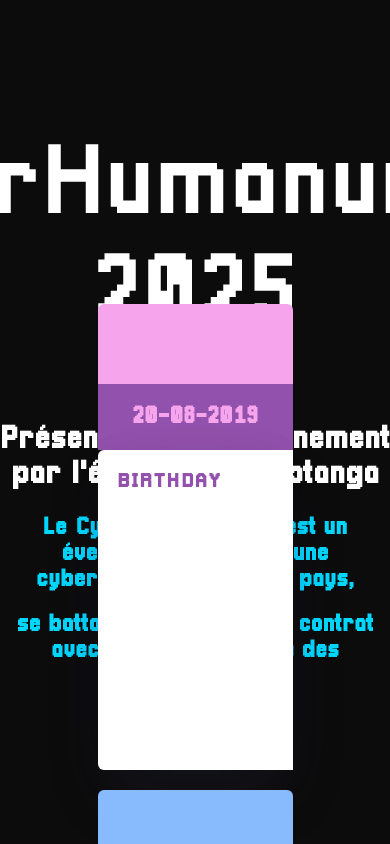
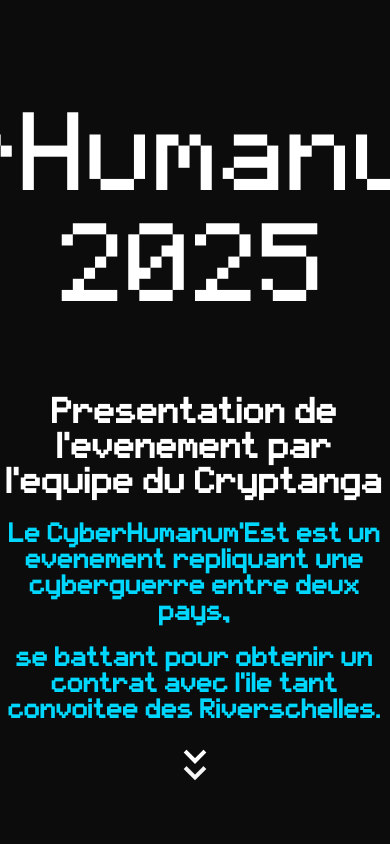
Before and after one commit to matth200/CHE-SITEWEB, a React (Create React App) app: page / in a window 390 px wide. Built offline with nearby package versions, Linux system fonts and the light colour scheme.

Commit message:
big cook frise chrono ezclap

```diff
--- a/src/Component/TimeLine.js
+++ b/src/Component/TimeLine.js
@@ -1,88 +1,82 @@
 import "../css/Timeline.scss";
+import { motion } from "framer-motion";
 
 const Timeline = () => {
     return (
-        <div>
         <div className="timeline">
-                <div className="timeline__event  animated fadeInUp delay-3s timeline__event--type1">
-                    <div className="timeline__event__icon ">
-                        <i className="lni-cake"></i>
+            <section id="timeline">
+                <div className="demo-card-wrapper">
+                    <motion.div className="demo-card demo-card--step1" initial={{ opacity: 0, scale: 0.5 }} whileInView={{ opacity: 1, scale: 1 }} transition={{ duration: 0.4 }}>
+                        <div className="head">
+                            <div className="number-box">
+                                <span>01</span>
+                            </div>
+                            <h2><span className="small">01/01/01</span> Le Kick'OFF</h2>
+                        </div>
+                        <div className="body">
+                            <p>Lorem ipsum dolor sit amet, consectetur adipisicing elit. Soluta reiciendis deserunt
+                                doloribus consequatur, laudantium odio dolorum laboriosam.</p>
+                            <img src="http://placehold.it/1000x500" alt="Graphic"/>
+                        </div>
+                    </motion.div>
 
+                    <motion.div className="demo-card demo-card--step2" initial={{ opacity: 0, scale: 0 }} whileInView={{ opacity: 1, scale: 1 }} transition={{ duration: 0.4 }}>
+                        <div className="head">
+                            <div className="number-box">
+                                <span>02</span>
                             </div>
-                    <div className="timeline__event__date">
-                        20-08-2019
+                            <h2><span className="small">01/01/01</span> La preparation</h2>
                         </div>
-                    <div className="timeline__event__content ">
-                        <div className="timeline__event__title">
-                            Birthday
+                        <div className="body">
+                            <p>Lorem ipsum dolor sit amet, consectetur adipisicing elit. Soluta reiciendis deserunt
+                                doloribus consequatur, laudantium odio dolorum laboriosam.</p>
+                            <img src="http://placehold.it/1000x500" alt="Graphic"/>
                         </div>
-                        <div className="timeline__event__description">
-                            <p>Lorem, ipsum dolor sit amet consectetur adipisicing elit. Vel, nam! Nam eveniet ut
-                                aliquam ab asperiores, accusamus iure veniam corporis incidunt reprehenderit accusantium
-                                id aut architecto harum quidem dolorem in!</p>
+                    </motion.div>
+
+                    <motion.div className="demo-card demo-card--step3" initial={{ opacity: 0, scale: 0 }} whileInView={{ opacity: 1, scale: 1 }} transition={{ duration: 0.4 }}>
+                        <div className="head">
+                            <div className="number-box">
+                                <span>03</span>
                             </div>
+                            <h2><span className="small">01/01/01</span> LE CHE</h2>
                         </div>
+                        <div className="body">
+                            <p>Lorem ipsum dolor sit amet, consectetur adipisicing elit. Soluta reiciendis deserunt
+                                doloribus consequatur, laudantium odio dolorum laboriosam.</p>
+                            <img src="http://placehold.it/1000x500" alt="Graphic"/>
                         </div>
-                <div className="timeline__event animated fadeInUp delay-2s timeline__event--type2">
-                    <div className="timeline__event__icon">
-                        <i className="lni-burger"></i>
+                    </motion.div>
 
+                    <motion.div className="demo-card demo-card--step4" initial={{ opacity: 0, scale: 0 }} whileInView={{ opacity: 1, scale: 1 }} transition={{ duration: 0.4 }}>
+                        <div className="head">
+                            <div className="number-box">
+                                <span>04</span>
                             </div>
-                    <div className="timeline__event__date">
-                        20-08-2019
+                            <h2><span className="small">01/01/01</span> Retex</h2>
                         </div>
-                    <div className="timeline__event__content">
-                        <div className="timeline__event__title">
-                            Lunch
+                        <div className="body">
+                            <p>Lorem ipsum dolor sit amet, consectetur adipisicing elit. Soluta reiciendis deserunt
+                                doloribus consequatur, laudantium odio dolorum laboriosam.</p>
+                            <img src="http://placehold.it/1000x500" alt="Graphic"/>
                         </div>
-                        <div className="timeline__event__description">
-                            <p>Lorem, ipsum dolor sit amet consectetur adipisicing elit. Vel, nam! Nam eveniet ut
-                                aliquam ab asperiores, accusamus iure veniam corporis incidunt reprehenderit accusantium
-                                id aut architecto harum quidem dolorem in!</p>
+                    </motion.div>
+
+                    <motion.div className="demo-card demo-card--step5" initial={{ opacity: 0, scale: 0 }} whileInView={{ opacity: 1, scale: 1 }} transition={{ duration: 0.4 }}>
+                        <div className="head">
+                            <div className="number-box">
+                                <span>05</span>
                             </div>
+                            <h2><span className="small">01/01/01</span> Remise des prix</h2>
                         </div>
+                        <div className="body">
+                            <p>Lorem ipsum dolor sit amet, consectetur adipisicing elit. Soluta reiciendis deserunt
+                                doloribus consequatur, laudantium odio dolorum laboriosam.</p>
+                            <img src="http://placehold.it/1000x500" alt="Graphic"/>
                         </div>
-                <div className="timeline__event animated fadeInUp delay-1s timeline__event--type3">
-                    <div className="timeline__event__icon">
-                        <i className="lni-slim"></i>
-
+                    </motion.div>
                 </div>
-                    <div className="timeline__event__date">
-                        20-08-2019
-                    </div>
-                    <div className="timeline__event__content">
-                        <div className="timeline__event__title">
-                            Exercise
-                        </div>
-                        <div className="timeline__event__description">
-                            <p>Lorem, ipsum dolor sit amet consectetur adipisicing elit. Vel, nam! Nam eveniet ut
-                                aliquam ab asperiores, accusamus iure veniam corporis incidunt reprehenderit accusantium
-                                id aut architecto harum quidem dolorem in!</p>
-                        </div>
-
-                    </div>
-                </div>
-                <div className="timeline__event animated fadeInUp timeline__event--type1">
-                    <div className="timeline__event__icon">
-                        <i className="lni-cake"></i>
-
-                    </div>
-                    <div className="timeline__event__date">
-                        20-08-2019
-                    </div>
-                    <div className="timeline__event__content">
-                        <div className="timeline__event__title">
-                            Birthday
-                        </div>
-                        <div className="timeline__event__description">
-                            <p>Lorem, ipsum dolor sit amet consectetur adipisicing elit. Vel, nam! Nam eveniet ut
-                                aliquam ab asperiores, accusamus iure veniam corporis incidunt reprehenderit accusantium
-                                id aut architecto harum quidem dolorem in!</p>
-                        </div>
-                    </div>
-                </div>
-
-            </div>
+            </section>
         </div>
     );
 };
--- a/src/Page/App.js
+++ b/src/Page/App.js
@@ -27,13 +27,20 @@ function AppPage() {
                     />
                 )}
                 <div className="delay-home" style={{opacity: open ? 1 : 0}}>
-                    <h1>Présentation de l'évenement par l'équipe du Cryptanga</h1>
-                    <h2>Le CyberHumanum'Est est un évenement répliquant une cyberguerre entre deux pays, </h2>
-                    <h2>se battant pour obtenir un contrat avec l'ile tant convoitée des Riverschelles.</h2>
+                    <h1>Presentation de l'evenement par l'equipe du Cryptanga</h1>
+                    <h2>Le CyberHumanum'Est est un evenement repliquant une cyberguerre entre deux pays, </h2>
+                    <h2>se battant pour obtenir un contrat avec l'ile tant convoitee des Riverschelles.</h2>
                 </div>
+
+            </div>
+            <div className="fleche" style={{opacity: open ? 1 : 0}}>
+                <a href="#frise">
+                    <div className="scroll-down-dude"></div>
+                </a>
             </div>
             <div
-                className="AppPage2 Page"
+                id="frise"
+                className="frise"
                 style={{opacity: open ? 1 : 0, display: open ? "flex" : "none"}}
             >
                 <Timeline/>
--- a/src/css/App.scss
+++ b/src/css/App.scss
@@ -1,46 +1,99 @@
 .AppPage1 {
   text-align: center;
-  .delay-home{
+
+  .delay-home {
     margin-top: 50px;
     transition: opacity 0.5s;
+
     h2 {
       color: #00d7ff;
     }
   }
 }
 
-.AppPage2 {
+//Fleche animée scroll
+.fleche {
   display: flex;
-  flex-direction: row;
+  justify-content: center;
+  margin-top: -100px; //Pour qu'il apparraisse en dessous du titre
 
-  .block-left{
-    background: url("../image/geoide-nous.jpg");
-    background-position: center;
-    background-repeat: no-repeat;
-    background-size: cover;
-    display: flex;
-    flex-direction: column;
+  $strokeWidth: 4px;
+  $strokeColor: white;
+  $timing: 2.6s;
+  $easing: cubic-bezier(0.77, 0, 0.175, 1);
+
+  html, body {
     width: 100%;
     height: 100%;
-    filter: blur(3px);
-    img{
-      max-width: 100%;
+    margin: 0;
+    padding: 0;
+  }
+
+  body {
+    background: #1a1a1a;
+    display: flex;
+    justify-content: center;
+    align-items: center;
+  }
+
+  * {
+    box-sizing: border-box;
+  }
+
+  .scroll-down-dude:before,
+  .scroll-down-dude:after {
+    content: '';
+    display: block;
+    width: 12px;
+    height: 12px;
+    transform: rotate(45deg);
+    border-bottom: $strokeWidth solid $strokeColor;
+    border-right: $strokeWidth solid $strokeColor;
+  }
+
+  .scroll-down-dude:before {
+    animation: down-arrow-before $timing $easing infinite;
+  }
+
+  .scroll-down-dude:after {
+    animation: down-arrow-after $timing $easing infinite;
+  }
+
+  @keyframes down-arrow-before {
+    50% {
+      transform: rotate(45deg) translate(70%, 70%);
+    }
+    100% {
+      transform: rotate(45deg) translate(70%, 70%);
     }
   }
 
-  .block-right{
-    flex-direction: column;
-    align-items: center;
-    display: flex;
-    width: 100%;
+  @keyframes down-arrow-after {
+    50% {
+      transform: rotate(45deg) translate(110%, 110%);
+      opacity: 0;
+    }
+    51% {
+      transform: rotate(45deg) translate(-130%, -130%);
+    }
+    100% {
+      transform: rotate(45deg) translate(-70%, -70%);
+      opacity: 1;
+    }
   }
+}
+
+.frise {
+  display: flex;
+  align-items: center;
+  justify-content: center;
 }
 
 .AppPage3 {
   display: flex;
   flex-direction: row;
-  width: calc(100vw - 2*100px);
-  height: calc(100vh - 2*100px);
+  width: calc(100vw - 2 * 100px);
+  height: calc(100vh - 2 * 100px);
   padding: 100px;
   background-color: #0c2064;
 }
--- a/src/css/Timeline.scss
+++ b/src/css/Timeline.scss
@@ -1,301 +1,252 @@
-$content-width: calc(40vw - 84px);
-$margin: 20px;
-$spacing: 20px;
-$bdrs: 6px;
-$circle-size: 40px;
-$icon-size: 32px;
-$bdrs-icon: 100%;
+.timeline {
+  @mixin mq-xs {
+    @media (min-width: 320px) {
+      @content;
+    }
+  }
 
-$color1: #9251ac;
-$color2: #f6a4ec;
+  @mixin mq-sm {
+    @media (min-width: 480px) {
+      @content;
+    }
+  }
 
-$color3: #87bbfe;
-$color4: #555ac0;
+  @mixin mq-md {
+    @media (min-width: 720px) {
+      @content;
+    }
+  }
 
-$color5: #24b47e;
-$color6: #aff1b6;
+  @mixin mq-lg {
+    @media (min-width: 1000px) {
+      @content;
+    }
+  }
 
-.timeline{
+  $background: rgb(12, 12, 12);
+  $items: 5;
+  $rows: ceil($items/2);
+
+  /* Card sizing */
+
+  $card-height: 400px;
+  $card-width: 450px;
+  $inner-margin: 15px;
+  $number-size: 35px;
+  $stagger: 180px;
+  $outer-margin: 90px;
+  $marker-size: 9px;
+
+  /* Colors */
+
+  $steps: #46b8e9;
+  $colors: #46b8e9,
+  #3ee9d1,
+  #ce43eb,
+  #4d92eb;
+  $timeline: #707070;
+
+  /* Calculations */
+
+  $container-height: $rows * ($card-height + $outer-margin) + $stagger;
+  $container-width: $card-width*2 + $outer-margin*3;
+  $head-height: $number-size + 50;
+  $body-height: $card-height - $head-height;
+  $marker-dist: $card-width + $outer-margin/2 - $marker-size/2;
+
+  /* Placeholders */
+
+  @include mq-lg {
+    %arrow {
+      position: absolute;
+      content: "";
+      width: 0;
+      height: 0;
+      border-top: 15px solid transparent;
+      border-bottom: 15px solid transparent;
+    }
+    %marker {
+      position: absolute;
+      content: "";
+      width: $marker-size;
+      height: $marker-size;
+      background-color: $timeline;
+      border-radius: $marker-size;
+    }
+  }
+
+
+  /* Some Cool Stuff */
+
+  $counter: $items - $rows + 2;
+  @for $i from 1 through $rows {
+    .demo-card:nth-child(#{$i*2-1})   { order: $i }
+    .demo-card:nth-child(#{$i*2})     { order: $counter }
+    $counter: $counter + 1;
+  }
+
+  /* Border Box */
+
   * {
     box-sizing: border-box;
   }
-  html {
-    font-size: 14px;
+
+  /* Fonts */
+
+  body {
+    font-family: Roboto;
   }
 
-  h2 {
-    margin: 5%;
+  #timeline {
+    padding: 100px 0;
+    background: $background;
+    h1 {
       text-align: center;
-    font-size: 2rem;
-    font-weight: 100;
+      font-size: 3rem;
+      font-weight: 200;
+      margin-bottom: 20px;
     }
-  .timeline {
+    p.leader {
+      text-align: center;
+      max-width: 90%;
+      margin: auto;
+      margin-bottom: 45px;
+    }
+    .demo-card-wrapper {
+      position: relative;
+      margin: auto;
+      @include mq-lg {
         display: flex;
-    flex-direction: column;
-    margin: $margin auto;
-    position: relative;
-
-    &__event {
-      margin-bottom: $spacing;
-      position: relative;
-      display: flex;
-      margin: $spacing 0;
-      border-radius: $bdrs;
-      align-self: center;
-      width: 50vw;
-
-      &:nth-child(2n + 1) {
-        flex-direction: row-reverse;
-        .timeline__event__date {
-          border-radius: 0 $bdrs $bdrs 0;
+        flex-flow: column wrap;
+        width: $container-width;
+        height: $container-height;
+        margin: 0 auto;
       }
-        .timeline__event__content {
-          border-radius: $bdrs 0 0 $bdrs;
-        }
-
-        .timeline__event__icon {
-          &:before {
+      &::after {
+        z-index: 1;
         content: "";
-            width: 2px;
-            height: 100%;
-            background: $color2;
         position: absolute;
-            top: 0%;
+        top: 0;
+        bottom: 0;
         left: 50%;
-            right: auto;
-            z-index: -1;
-            transform: translateX(-50%);
-            animation: fillTop 2s forwards 4s ease-in-out;
-          }
-          &:after {
-            content: "";
-            width: 100%;
-            height: 2px;
-            background: $color2;
-            position: absolute;
-            right: 0;
-            z-index: -1;
-            top: 50%;
-            left: auto;
-            transform: translateY(-50%);
-            animation: fillLeft 2s forwards 4s ease-in-out;
+        @include mq-lg {
+          border-left: 1px solid $timeline;
         }
       }
     }
+    .demo-card {
+      position: relative;
+      display: block;
+      margin: 10px auto 80px;
+      max-width: 94%;
+      z-index: 2;
+      @include mq-sm {
+        max-width: 60%;
 
-      &__title {
-        font-size: 1.2rem;
-        line-height: 1.4;
-        text-transform: uppercase;
-
-        font-weight: 600;
-        color: $color1;
-        letter-spacing: 1.5px;
       }
-      &__content {
-        padding: $spacing;
-        box-shadow: 0 30px 60px -12px rgba(50, 50, 93, 0.25),
-        0 18px 36px -18px rgba(0, 0, 0, 0.3),
-        0 -12px 36px -8px rgba(0, 0, 0, 0.025);
-        background: #fff;
-        width: $content-width;
-        border-radius: 0 $bdrs $bdrs 0;
+      @include mq-md {
+        max-width: 40%;
       }
-      &__date {
-        color: $color2;
-        font-size: 1.5rem;
-        font-weight: 600;
-        background: $color1;
+      @include mq-lg {
+        max-width: $card-width;
+        height: $card-height;
+        margin: $outer-margin;
+        margin-top: $outer-margin/2;
+        margin-bottom: $outer-margin/2;
+        &:nth-child(odd) {
+          margin-right: $outer-margin/2;
+          .head::after {
+            @extend %arrow;
+            border-left-width: 15px;
+            border-left-style: solid;
+            left: 100%;
+          }
+          .head::before {
+            @extend %marker;
+            left: $marker-dist + 1;
+          }
+        }
+        &:nth-child(even) {
+          margin-left: $outer-margin/2;
+          .head::after {
+            @extend %arrow;
+            border-right-width: 15px;
+            border-right-style: solid;
+            right: 100%;
+          }
+          .head::before {
+            @extend %marker;
+            right: $marker-dist - 1;
+          }
+        }
+        &:nth-child(2) {
+          margin-top: $stagger;
+        }
+      }
+      .head {
+        position: relative;
         display: flex;
         align-items: center;
-        justify-content: center;
-        white-space: nowrap;
-        padding: 0 $spacing;
-        border-radius: $bdrs 0 0 $bdrs;
+        color: #ffffff;
+        font-weight: 400;
+        .number-box {
+          display: inline;
+          float: left;
+          margin: $inner-margin;
+          padding: 10px;
+          font-size: $number-size;
+          line-height: $number-size;
+          font-weight: 600;
+          background: rgba(0, 0, 0, 0.17);
         }
-      &__icon {
-        display: flex;
-        align-items: center;
-        justify-content: center;
-        color: $color1;
-        padding: $spacing;
-        align-self: center;
-        margin: 0 $spacing;
-        background: $color2;
-        border-radius: $bdrs-icon;
-        width: $circle-size;
-        box-shadow: 0 30px 60px -12px rgba(50, 50, 93, 0.25),
-        0 18px 36px -18px rgba(0, 0, 0, 0.3),
-        0 -12px 36px -8px rgba(0, 0, 0, 0.025);
-        padding: 40px;
-        height: $circle-size;
-        position: relative;
-
-        i {
-          font-size: $icon-size;
+        h2 {
+          text-transform: uppercase;
+          font-size: 1.3rem;
+          font-weight: inherit;
+          letter-spacing: 2px;
+          margin: 0;
+          padding-bottom: 6px;
+          line-height: 1rem;
+          @include mq-sm {
+            font-size: 165%;
+            line-height: 1.2rem;
           }
-
-        &:before {
-          content: "";
-          width: 2px;
-          height: 100%;
-          background: $color2;
-          position: absolute;
-          top: 0%;
-          z-index: -1;
-          left: 50%;
-          transform: translateX(-50%);
-          animation: fillTop 2s forwards 4s ease-in-out;
-        }
-        &:after {
-          content: "";
-          width: 100%;
-          height: 2px;
-          background: $color2;
-          position: absolute;
-          left: 0%;
-          z-index: -1;
-          top: 50%;
-          transform: translateY(-50%);
-          animation: fillLeftOdd 2s forwards 4s ease-in-out;
-        }
-      }
-      &__description {
-        flex-basis: 60%;
-      }
-
-      &--type2 {
-        &:after {
-          background: $color4;
-        }
-        .timeline__event__date {
-          color: $color3;
-          background: $color4;
-        }
-
-        &:nth-child(2n + 1) {
-          .timeline__event__icon {
-            &:before,
-            &:after {
-              background: $color3;
+          span {
+            display: block;
+            font-size: 0.6rem;
+            margin: 0;
+            @include mq-sm {
+              font-size: 0.8rem;
             }
           }
         }
-
-        .timeline__event__icon {
-          background: $color3;
-          color: $color4;
-          &:before,
-          &:after {
-            background: $color3;
+      }
+      .body {
+        background: #000000;
+        border-top: 0;
+        padding: $inner-margin;
+        @include mq-lg {
+          height: $body-height;
+        }
+        p {
+          font-size: 14px;
+          line-height: 18px;
+          margin-bottom: $inner-margin;
+        }
+        img {
+          display: block;
+          width: 100%;
         }
       }
-        .timeline__event__title {
-          color: $color4;
-        }
-        .timeline__event__title {
-        }
-      }
-
-      &--type3 {
-        &:after {
-          background: $color5;
-        }
-        .timeline__event__date {
-          color: $color6;
-          background-color: $color5;
-        }
-
-        &:nth-child(2n + 1) {
-          .timeline__event__icon {
-            &:before,
-            &:after {
-              background: $color6;
-            }
-          }
-        }
-
-        .timeline__event__icon {
-          background: $color6;
-          color: $color5;
-          &:before,
-          &:after {
-            background: $color6;
-          }
-        }
-        .timeline__event__title {
-          color: $color5;
-        }
-        .timeline__event__title {
-        }
-      }
-      &:last-child {
-        .timeline__event__icon {
-          &:before {
-            content: none;
+      @for $i from 1 through $items {
+        &--step#{$i} {
+          $color: nth($colors, ((($i - 1) % 4) + 1));
+          background-color: $color;
+          .head::after {
+            border-color: $color;
           }
         }
       }
     }
   }
-
-  @media (max-width: 786px) {
-    .timeline__event {
-      flex-direction: column;
-      align-self: center;
-      &__content {
-        width: 100%;
-      }
-
-      &__icon {
-        border-radius: $bdrs $bdrs 0 0;
-        width: 100%;
-        margin: 0;
-        box-shadow: none;
-
-        &:before,
-        &:after {
-          display: none;
-        }
-      }
-      &__date {
-        border-radius: 0;
-        padding: $spacing;
-      }
-
-      &:nth-child(2n + 1) {
-        flex-direction: column;
-        align-self: center;
-
-        .timeline__event__date {
-          border-radius: 0;
-          padding: $spacing;
-        }
-
-        .timeline__event__icon {
-          border-radius: $bdrs $bdrs 0 0;
-          margin: 0;
-        }
-      }
-    }
-  }
-
-  @keyframes fillLeft {
-    100% {
-      right: 100%;
-    }
-  }
-
-  @keyframes fillTop {
-    100% {
-      top: 100%;
-    }
-  }
-
-  @keyframes fillLeftOdd {
-    100% {
-      left: 100%;
-    }
-  }
-
-}
+}/* Media Queries */
--- a/src/css/index.scss
+++ b/src/css/index.scss
@@ -1,16 +1,17 @@
-html,body {
+html, body {
   margin: 0;
   padding: 0;
-  font-family: "Pixellari";
-  background-color: rgba(10,10,10,0.9);
+  font-family: "enter-the-gungeon-big";
+  background-color: rgba(10, 10, 10, 0.9);
   color: white;
   width: 100vw;
   height: 100vh;
   overflow-y: auto;
-
+  overflow-x: hidden;
+  scroll-behavior: smooth;
 }
 
-.Page{
+.Page {
   width: 100vw;
   height: 100vh;
   display: flex;
@@ -25,6 +26,11 @@ html,body {
 }
 
 @font-face {
+  font-family: 'enter-the-gungeon-big';
+  src: url("../Font/enter-the-gungeon-big.ttf") format("truetype");
+}
+
+@font-face {
   font-family: 'PressStart';
   src: url("../Font/PressStart.ttf") format("truetype");
 }
@@ -32,17 +38,14 @@ html,body {
 @font-face {
   font-family: "digitalix";
   src: local("digitalix"), url("../Font/digitalix.ttf") format("truetype");
-  font-weight: regular;
 }
 
 @font-face {
   font-family: "Minecraft";
   src: local("Minecraft"), url("../Font/Minecraft.ttf") format("truetype");
-  font-weight: regular;
 }
 
 @font-face {
   font-family: "nokiafc22";
   src: local("nokiafc22"), url("../Font/nokiafc22.ttf") format("truetype");
-  font-weight: regular;
 }
```
Also changed, not shown: src/Font/enter-the-gungeon-big.ttf (added). Lines whose indentation alone changed are shown as unchanged.
